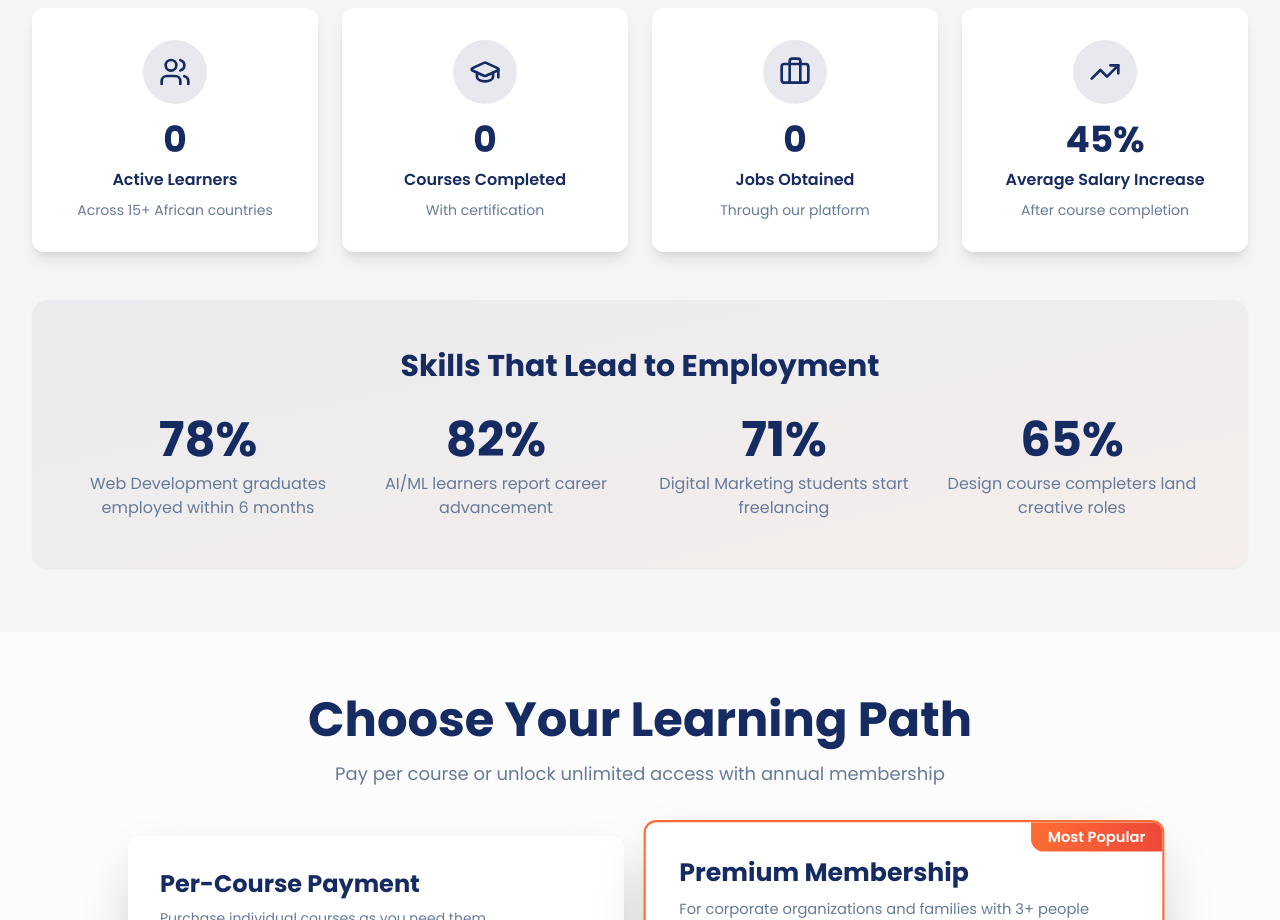
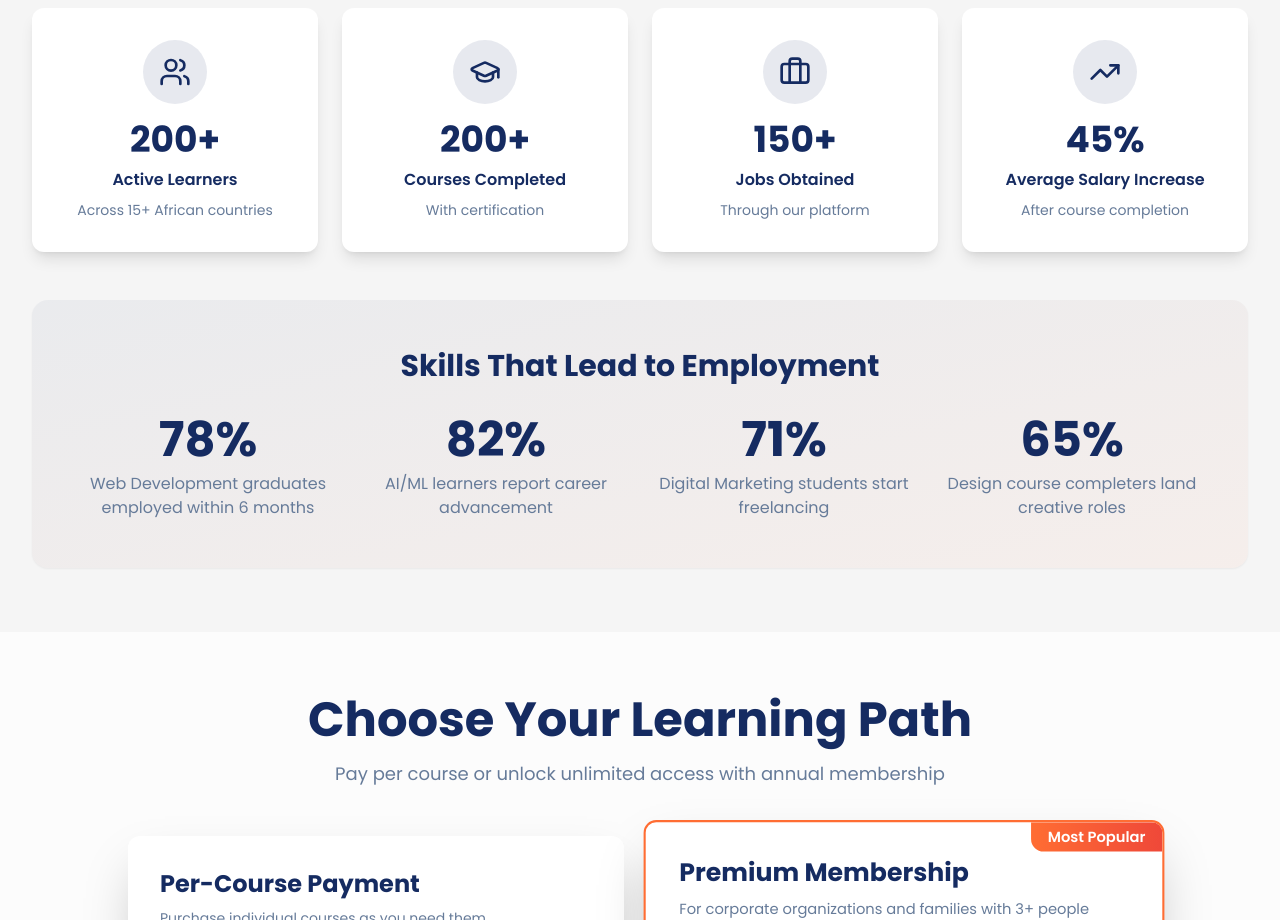
Before and after one commit to New-Tech-Hub/Newtechhubinternationalwebsite, a React (Vite) app: page / in a window 1280 px wide. Shown: the part 5220-6140 px from the top of the page. Built offline with nearby package versions, Linux system fonts and the light colour scheme; no server answers; the database is empty; a web font is replaced by a local one.

Commit message:
Changes
Co-authored-by: DigitalPope01 <82411005+DigitalPope01@users.noreply.github.com>

```diff
--- a/src/components/Impact.tsx
+++ b/src/components/Impact.tsx
@@ -49,19 +49,19 @@ const Impact = () => {
     {
       icon: Users,
       label: "Active Learners",
-      value: stats.totalLearners.toLocaleString(),
+      value: `${Math.max(stats.totalLearners, 200).toLocaleString()}+`,
       description: "Across 15+ African countries",
     },
     {
       icon: GraduationCap,
       label: "Courses Completed",
-      value: stats.coursesCompleted.toLocaleString(),
+      value: `${Math.max(stats.coursesCompleted, 200).toLocaleString()}+`,
       description: "With certification",
     },
     {
       icon: Briefcase,
       label: "Jobs Obtained",
-      value: stats.jobsObtained.toLocaleString(),
+      value: `${Math.max(stats.jobsObtained, 150).toLocaleString()}+`,
       description: "Through our platform",
     },
     {
```
